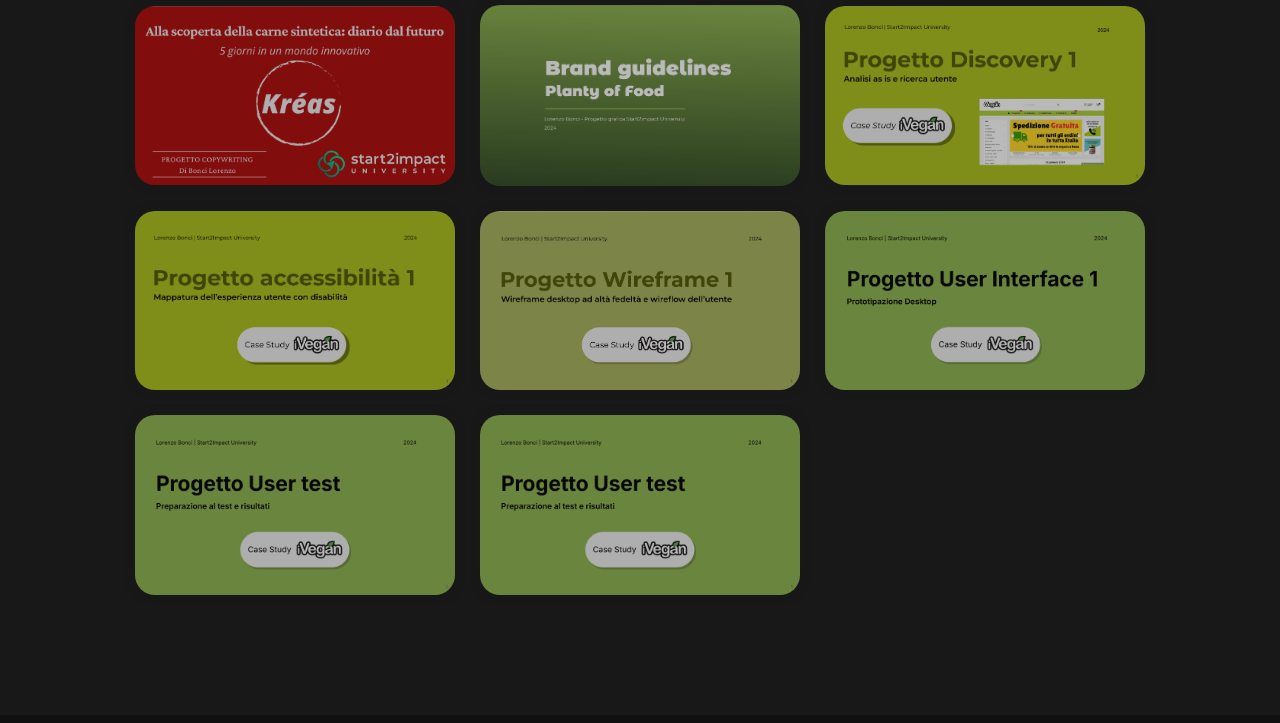
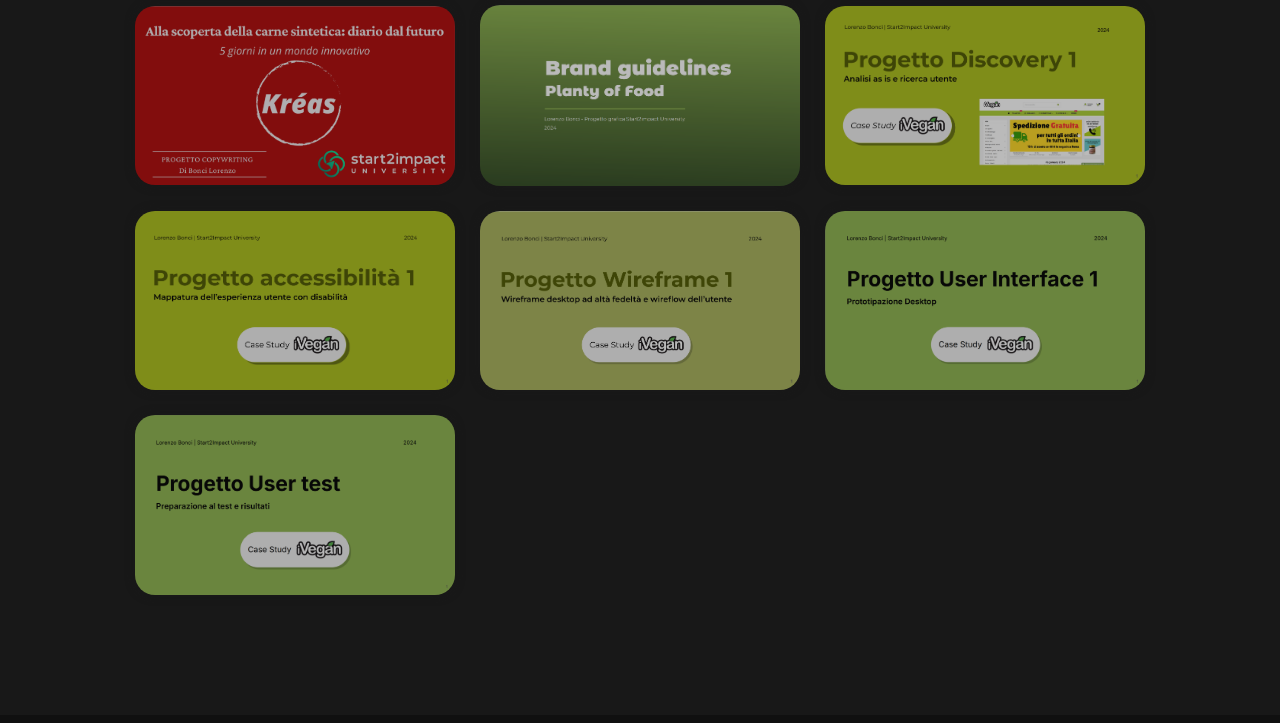
Before and after one commit to lorenzob9/Portfolio, a plain HTML site: page index.html in a window 1280 px wide. Shown: the part 1813-2536 px from the top of the page. Drawn offline with Linux system fonts and the light colour scheme.

Commit message:
senza 3b craft

```diff
--- a/index.html
+++ b/index.html
@@ -148,16 +148,6 @@
         </div>
       </a>
 
-      <a href="assets/pdf/Progetto user test di Lorenzo Bonci.pdf" download>
-        <div class="portfolio-box">
-          <img src="assets/images/User test.png" alt="progetto user test">
-          <div class="portfolio-layer">
-            <h4>3B CRAFT Case Study</h4>
-            <p>Test dell'usabilità del prototipo mobile di iVegan</p>
-            <i class="fa-solid fa-download"></i>
-          </div>
-        </div>
-      </a>
 
     </div>
   </section>
```
